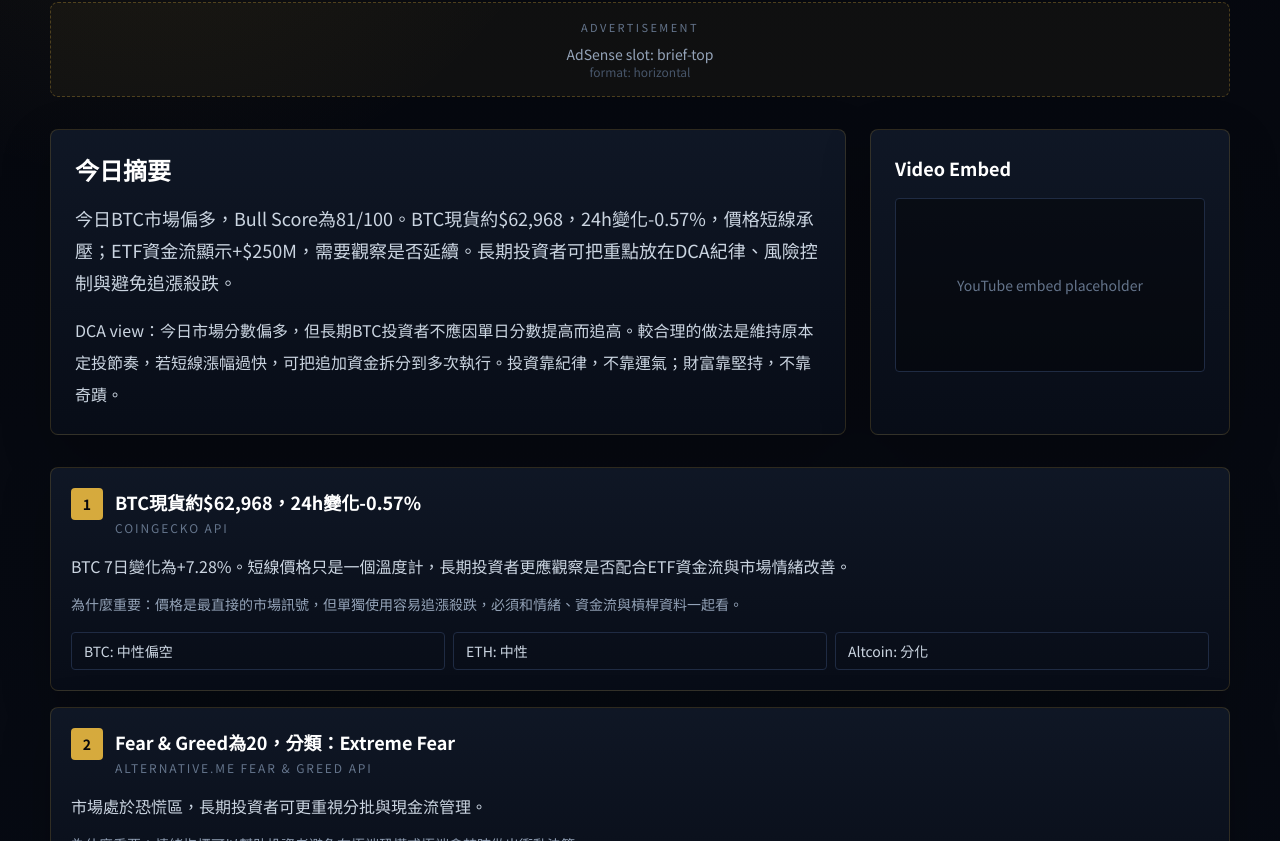
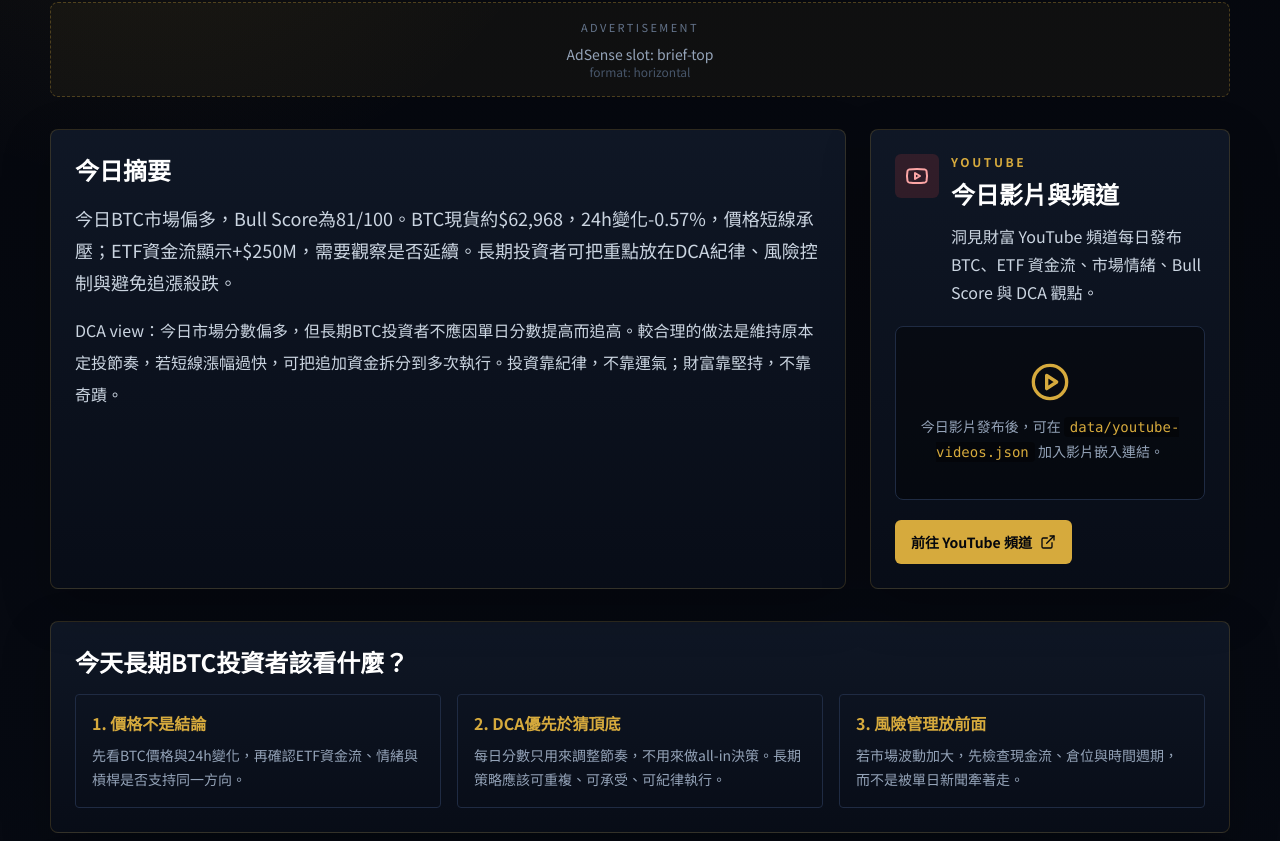
Before and after one commit to michael-sis789/insightwealth-crypto-hub, a Next.js app: page /daily-crypto-brief in a window 1280 px wide. Shown: the part 259-1100 px from the top of the page. Built offline with nearby package versions, Linux system fonts and the light colour scheme.

Commit message:
Improve AdSense content quality and YouTube integration

```diff
--- a/app/contact/page.tsx
+++ b/app/contact/page.tsx
@@ -6,11 +6,18 @@ export default function ContactPage() {
   return (
     <main className="container-shell py-10">
       <h1 className="text-4xl font-black text-white">Contact</h1>
-      <div className="premium-card mt-6 max-w-2xl rounded-lg p-6">
+      <div className="premium-card mt-6 max-w-3xl rounded-lg p-6">
         <p className="leading-8 text-slate-300">合作、內容建議、資料錯誤回報或YouTube頻道相關事宜，請聯絡：</p>
         <a href="mailto:hello@insightwealth.live" className="mt-4 inline-flex rounded-md border border-gold/40 px-4 py-3 font-bold text-gold hover:bg-gold/10">
           hello@insightwealth.live
         </a>
+        <div className="mt-6 border-t border-line pt-6">
+          <h2 className="text-xl font-bold text-white">YouTube 頻道</h2>
+          <p className="mt-3 leading-7 text-slate-300">每日影片、市場簡報與BTC長期投資觀點會發布在洞見財富 YouTube 頻道。</p>
+          <a href="https://youtube.com/@9insightwealth" target="_blank" rel="noreferrer" className="mt-4 inline-flex rounded-md bg-gold px-4 py-3 font-bold text-ink hover:bg-[#f1c75d]">
+            前往 @9insightwealth
+          </a>
+        </div>
       </div>
     </main>
   );
--- a/app/daily-crypto-brief/page.tsx
+++ b/app/daily-crypto-brief/page.tsx
@@ -2,6 +2,7 @@ import { Copy, Download } from "lucide-react";
 import { AdSlot } from "@/components/AdSlot";
 import { NewsCard } from "@/components/NewsCard";
 import { SeoContent } from "@/components/SeoContent";
+import { YouTubePanel } from "@/components/YouTubePanel";
 import { getDailyBrief } from "@/lib/crypto-data";
 import { makeMetadata } from "@/lib/seo";
 
@@ -18,7 +19,24 @@ export default function DailyBriefPage() {
       <AdSlot slotId="brief-top" format="horizontal" className="mt-8" />
       <section className="mt-8 grid gap-6 lg:grid-cols-[1fr_360px]">
         <div className="premium-card rounded-lg p-6"><h2 className="text-2xl font-bold text-white">今日摘要</h2><p className="mt-4 text-lg leading-8 text-slate-300">{brief.summary}</p><p className="mt-4 leading-8 text-slate-300">DCA view：{brief.dcaOpinion}</p></div>
-        <div className="premium-card rounded-lg p-6"><h2 className="text-lg font-bold text-white">Video Embed</h2><div className="mt-4 flex aspect-video items-center justify-center rounded border border-line bg-black/40 text-sm text-slate-500">YouTube embed placeholder</div></div>
+        <YouTubePanel title="今日影片與頻道" compact />
+      </section>
+      <section className="premium-card mt-8 rounded-lg p-6">
+        <h2 className="text-2xl font-bold text-white">今天長期BTC投資者該看什麼？</h2>
+        <div className="mt-4 grid gap-4 md:grid-cols-3">
+          <div className="rounded border border-line p-4">
+            <p className="font-bold text-gold">1. 價格不是結論</p>
+            <p className="mt-2 text-sm leading-6 text-slate-400">先看BTC價格與24h變化，再確認ETF資金流、情緒與槓桿是否支持同一方向。</p>
+          </div>
+          <div className="rounded border border-line p-4">
+            <p className="font-bold text-gold">2. DCA優先於猜頂底</p>
+            <p className="mt-2 text-sm leading-6 text-slate-400">每日分數只用來調整節奏，不用來做all-in決策。長期策略應該可重複、可承受、可紀律執行。</p>
+          </div>
+          <div className="rounded border border-line p-4">
+            <p className="font-bold text-gold">3. 風險管理放前面</p>
+            <p className="mt-2 text-sm leading-6 text-slate-400">若市場波動加大，先檢查現金流、倉位與時間週期，而不是被單日新聞牽著走。</p>
+          </div>
+        </div>
       </section>
       <section className="mt-8 grid gap-4">{brief.news.map((item, index) => <NewsCard key={item.headline} item={item} index={index} />)}</section>
       <section className="premium-card mt-8 rounded-lg p-6">
@@ -28,6 +46,7 @@ export default function DailyBriefPage() {
       <SeoContent title="Daily Crypto Brief如何支持每日影片？" paragraphs={[
         "Daily Crypto Brief是洞見財富YouTube頻道的每日內容中樞。它把Top 5 crypto news、市場情緒、Bull Score、DCA view與BTC、ETH、Altcoin影響整理成固定格式，方便每天快速產出影片、短文與社群內容。固定格式可以提高效率，也能讓觀眾形成閱讀習慣。",
         "每日簡報的重點不是追逐最多新聞，而是回答三個問題：今天市場為什麼動？這件事對BTC與ETH有什麼影響？長期投資者應該如何控制風險？這種內容更適合建立信任與重複訪問，而不是製造情緒化標題。",
+        "影片與網站的關係是互相補強：YouTube負責快速解說與建立信任，網站負責保留可搜尋、可引用、可回看的文字內容。當觀眾想重新檢查數據來源、DCA觀點或相關工具時，可以回到Daily Crypto Brief頁面，而不是只依賴影片時間線。",
         "更新方式很簡單：每天只要編輯 `data/daily-brief.json`，頁面就會自動渲染新的日期、摘要、新聞與DCA觀點。建議每篇都保留風險提示，避免保證收益、避免喊單、避免誇張承諾。投資靠紀律，不靠運氣；財富靠堅持，不靠奇蹟。"
       ]} />
       <AdSlot slotId="brief-bottom" format="horizontal" className="mt-10" />
--- a/app/disclaimer/page.tsx
+++ b/app/disclaimer/page.tsx
@@ -3,5 +3,5 @@ import { makeMetadata } from "@/lib/seo";
 export const metadata = makeMetadata("Disclaimer - 免責聲明", "洞見財富 Crypto Hub 內容僅供教育與資訊用途，不構成財務建議。", "/disclaimer");
 
 export default function DisclaimerPage() {
-  return <main className="container-shell py-10"><h1 className="text-4xl font-black text-white">Disclaimer 免責聲明</h1><div className="prose-finance mt-6 max-w-3xl"><p>This website is for educational and informational purposes only. Nothing on this website is financial, investment, legal, tax, or trading advice.</p><p>加密資產波動劇烈，價格可能在短時間內大幅上升或下跌。過去表現不保證未來結果。任何投資決策都應由使用者自行研究、獨立判斷，並承擔相應風險。</p><p>洞見財富 Crypto Hub 提供的模型、分數、指標、計算器與簡報，只是教育用途的市場觀察工具，不應被視為買入、賣出或持有任何資產的建議。</p></div></main>;
+  return <main className="container-shell py-10"><h1 className="text-4xl font-black text-white">Disclaimer 免責聲明</h1><div className="prose-finance mt-6 max-w-4xl"><p>This website is for educational and informational purposes only. Nothing on this website is financial, investment, legal, tax, or trading advice.</p><p>加密資產波動劇烈，價格可能在短時間內大幅上升或下跌。過去表現不保證未來結果。任何投資決策都應由使用者自行研究、獨立判斷，並承擔相應風險。</p><p>洞見財富 Crypto Hub 提供的模型、分數、指標、計算器與簡報，只是教育用途的市場觀察工具，不應被視為買入、賣出或持有任何資產的建議。</p><p>網站可能引用CoinGecko、Alternative.me、Binance、ETF發行商資料、公開鏈上資料、人工整理JSON與其他公開來源。不同來源可能存在延遲、修正、缺漏或口徑差異。當資料不可用或過期時，頁面會盡量標示最後更新時間、來源與資料狀態，但使用者仍應自行確認重要數據。</p><p>YouTube影片、Daily Crypto Brief、Bull Score與DCA Opinion都只代表教育性的市場分析框架，不代表任何個人化投資建議。投資靠紀律，不靠運氣；財富靠堅持，不靠奇蹟。</p></div></main>;
 }
--- a/components/Footer.tsx
+++ b/components/Footer.tsx
@@ -26,6 +26,7 @@ export function Footer() {
           <Link href={localizedPath("/about", language)}>{language === "en" ? "About" : "關於我們"}</Link>
           <Link href={localizedPath("/contact", language)}>{language === "en" ? "Contact" : "聯絡"}</Link>
           <Link href={localizedPath("/daily-crypto-brief", language)}>{language === "en" ? "Daily Crypto Brief" : "每日簡報"}</Link>
+          <a href="https://youtube.com/@9insightwealth" target="_blank" rel="noreferrer">{language === "en" ? "YouTube Channel" : "YouTube 頻道"}</a>
         </div>
         <div className="grid gap-2 text-sm text-slate-400">
           <Link href={localizedPath("/disclaimer", language)}>{language === "en" ? "Disclaimer" : "免責聲明"}</Link>
--- /dev/null
+++ b/components/YouTubePanel.tsx
@@ -0,0 +1,63 @@
+import Link from "next/link";
+import { ExternalLink, PlayCircle, Youtube } from "lucide-react";
+import youtubeData from "@/data/youtube-videos.json";
+
+type Props = {
+  title?: string;
+  compact?: boolean;
+};
+
+export function YouTubePanel({ title = "洞見財富每日影片", compact = false }: Props) {
+  return (
+    <section className="premium-card rounded-lg p-6">
+      <div className="flex items-start gap-3">
+        <span className="flex h-11 w-11 shrink-0 items-center justify-center rounded-md bg-red-500/15 text-red-300">
+          <Youtube className="h-6 w-6" aria-hidden="true" />
+        </span>
+        <div>
+          <p className="text-xs font-bold uppercase tracking-[0.22em] text-gold">YouTube</p>
+          <h2 className="mt-2 text-2xl font-bold text-white">{title}</h2>
+          <p className="mt-3 leading-7 text-slate-300">{youtubeData.description}</p>
+        </div>
+      </div>
+
+      {youtubeData.latestVideoUrl ? (
+        <div className="mt-5 overflow-hidden rounded-lg border border-line bg-black">
+          <iframe
+            title={youtubeData.latestVideoTitle}
+            src={youtubeData.latestVideoUrl}
+            className="aspect-video w-full"
+            allow="accelerometer; autoplay; clipboard-write; encrypted-media; gyroscope; picture-in-picture; web-share"
+            allowFullScreen
+          />
+        </div>
+      ) : (
+        <div className="mt-5 flex aspect-video items-center justify-center rounded-lg border border-line bg-black/40 text-center">
+          <div className="px-6">
+            <PlayCircle className="mx-auto h-10 w-10 text-gold" aria-hidden="true" />
+            <p className="mt-3 text-sm leading-6 text-slate-400">
+              今日影片發布後，可在 <code className="rounded bg-black/40 px-1.5 py-0.5 text-gold">data/youtube-videos.json</code> 加入影片嵌入連結。
+            </p>
+          </div>
+        </div>
+      )}
+
+      <div className={compact ? "mt-5" : "mt-6 flex flex-wrap gap-3"}>
+        <a
+          href={youtubeData.channelUrl}
+          target="_blank"
+          rel="noreferrer"
+          className="inline-flex items-center gap-2 rounded-md bg-gold px-4 py-3 text-sm font-bold text-ink hover:bg-[#f1c75d]"
+        >
+          前往 YouTube 頻道
+          <ExternalLink className="h-4 w-4" aria-hidden="true" />
+        </a>
+        {!compact && (
+          <Link href="/daily-crypto-brief" className="inline-flex items-center gap-2 rounded-md border border-gold/40 px-4 py-3 text-sm font-bold text-gold hover:bg-gold/10">
+            閱讀今日文字簡報
+          </Link>
+        )}
+      </div>
+    </section>
+  );
+}
--- /dev/null
+++ b/data/youtube-videos.json
@@ -0,0 +1,7 @@
+{
+  "channelName": "洞見財富 Insight Wealth",
+  "channelUrl": "https://youtube.com/@9insightwealth",
+  "latestVideoUrl": null,
+  "latestVideoTitle": "每日 BTC 市場簡報",
+  "description": "洞見財富 YouTube 頻道每日發布 BTC、ETF 資金流、市場情緒、Bull Score 與 DCA 觀點。"
+}
```
Also changed, not shown: app/about/page.tsx (+24 -8 lines), app/page.tsx (+13 -0 lines).
